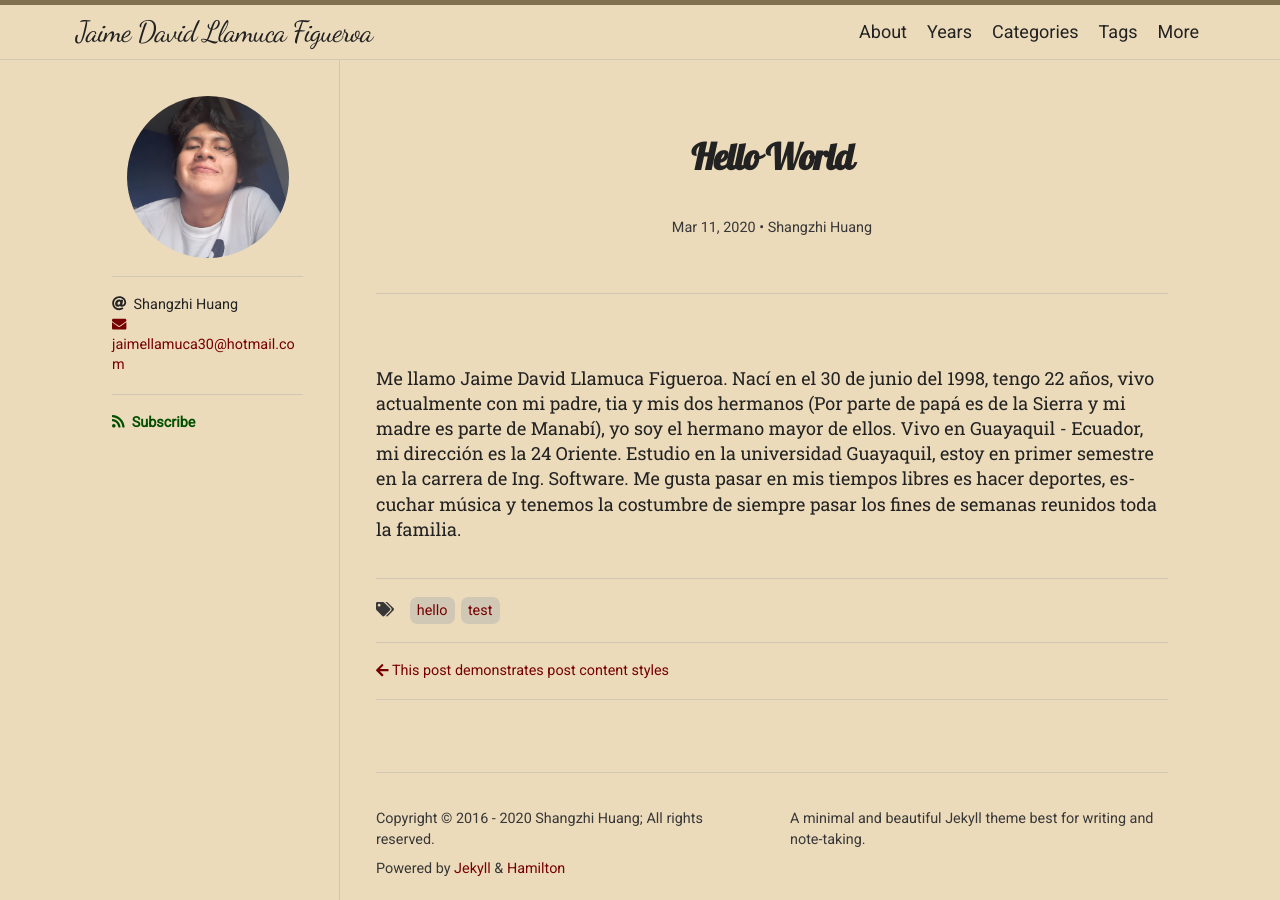
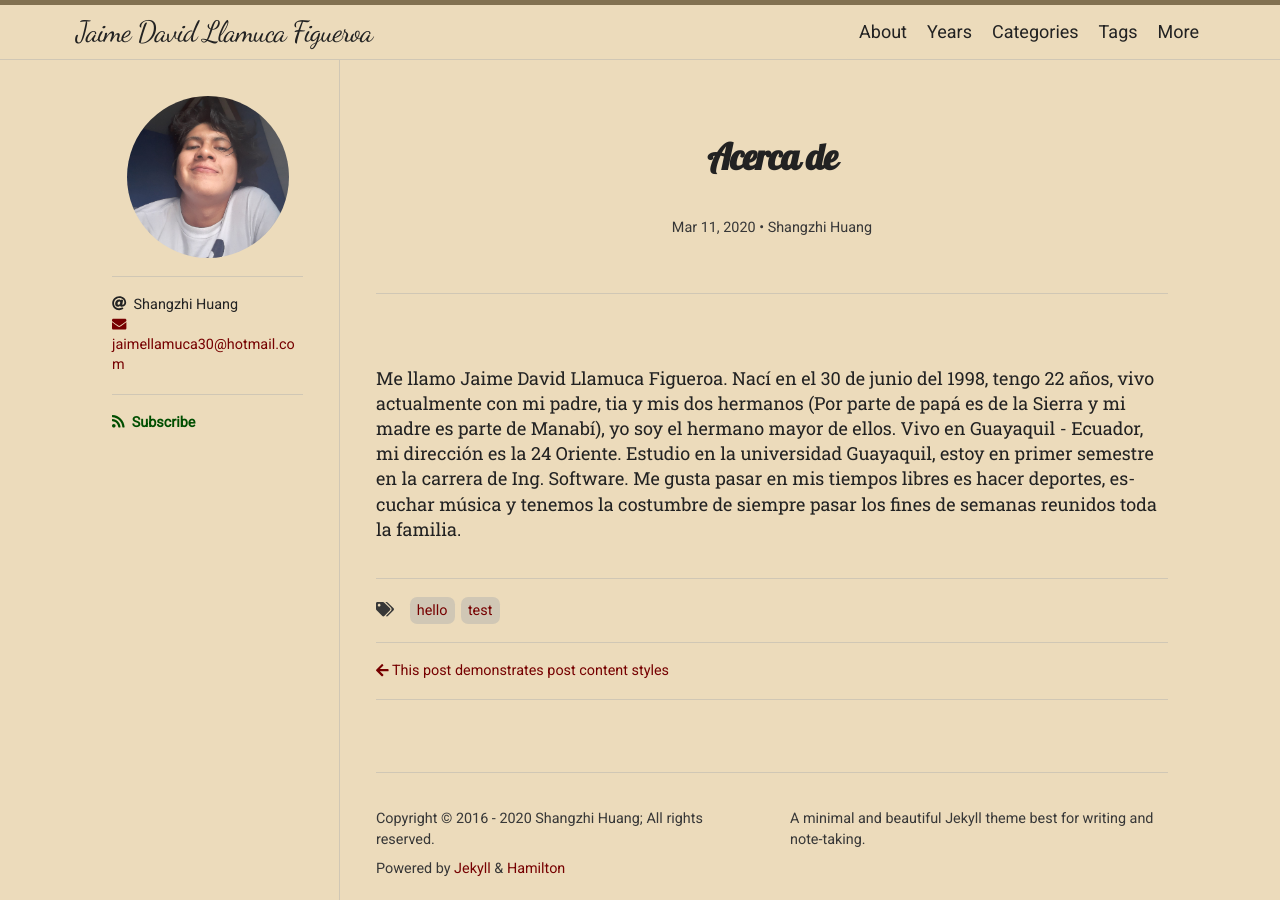
Before and after one commit to jaime-david-llamuca-figueroa/blog-personal., a Jekyll site: the page built from _posts/2020-03-11-Acerca-de.md, in a window 1280 px wide. Built offline with Jekyll 4.4.1, drawn with Linux system fonts in a browser that asks for light colours; nearby versions of some CDN libraries; some web fonts are replaced; comment, search, counter and statistics services are not loaded.

Commit message:
Update 2020-03-11-Acerca-de.md

```diff
--- a/_posts/2020-03-11-Acerca-de.md
+++ b/_posts/2020-03-11-Acerca-de.md
@@ -1,6 +1,6 @@
 ---
 layout: post
-title: Hello World
+title: Acerca de
 author: Shangzhi Huang
 date: 2020-03-11 18:42:53 +0800
 tags: [test, hello]
```
